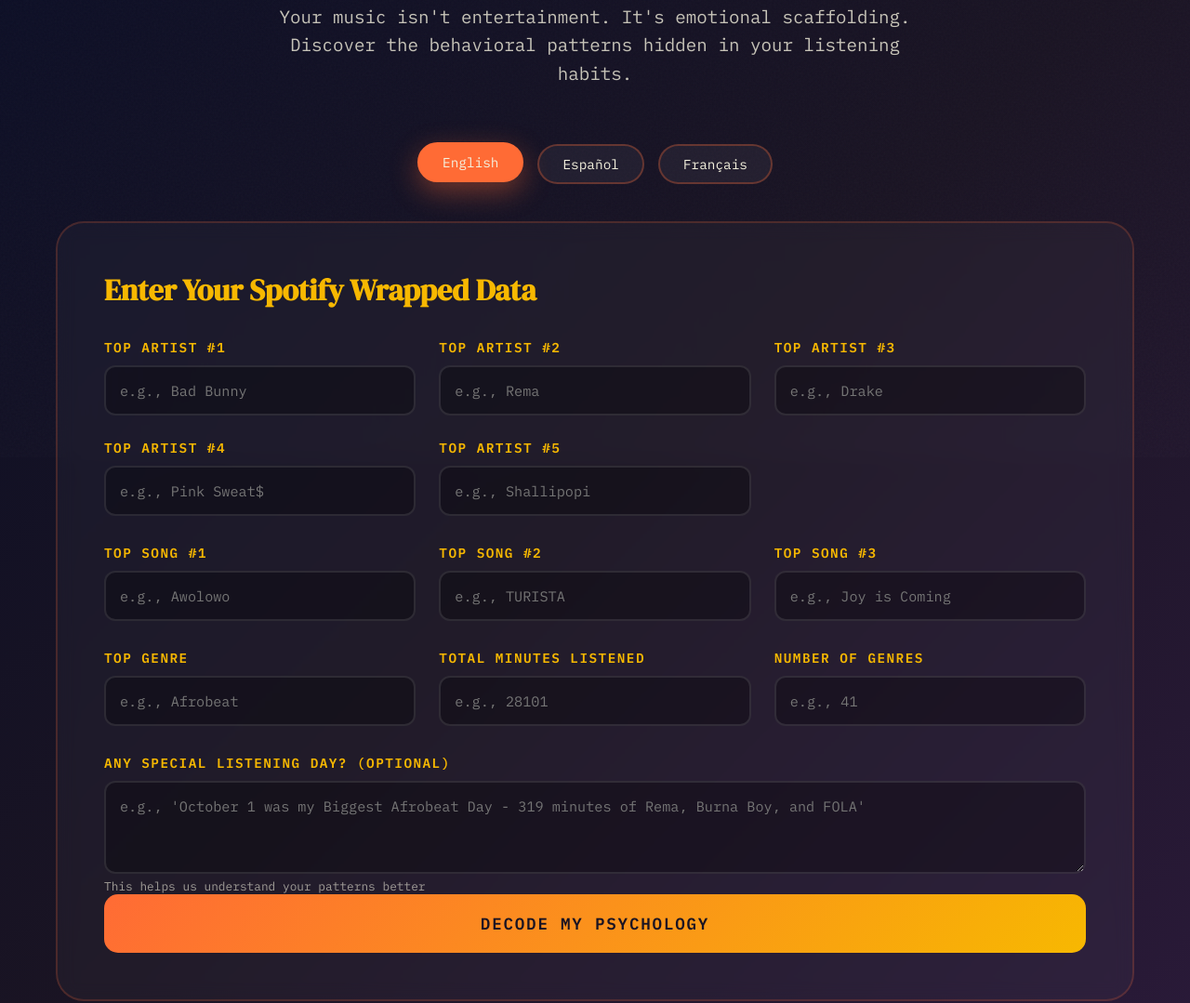
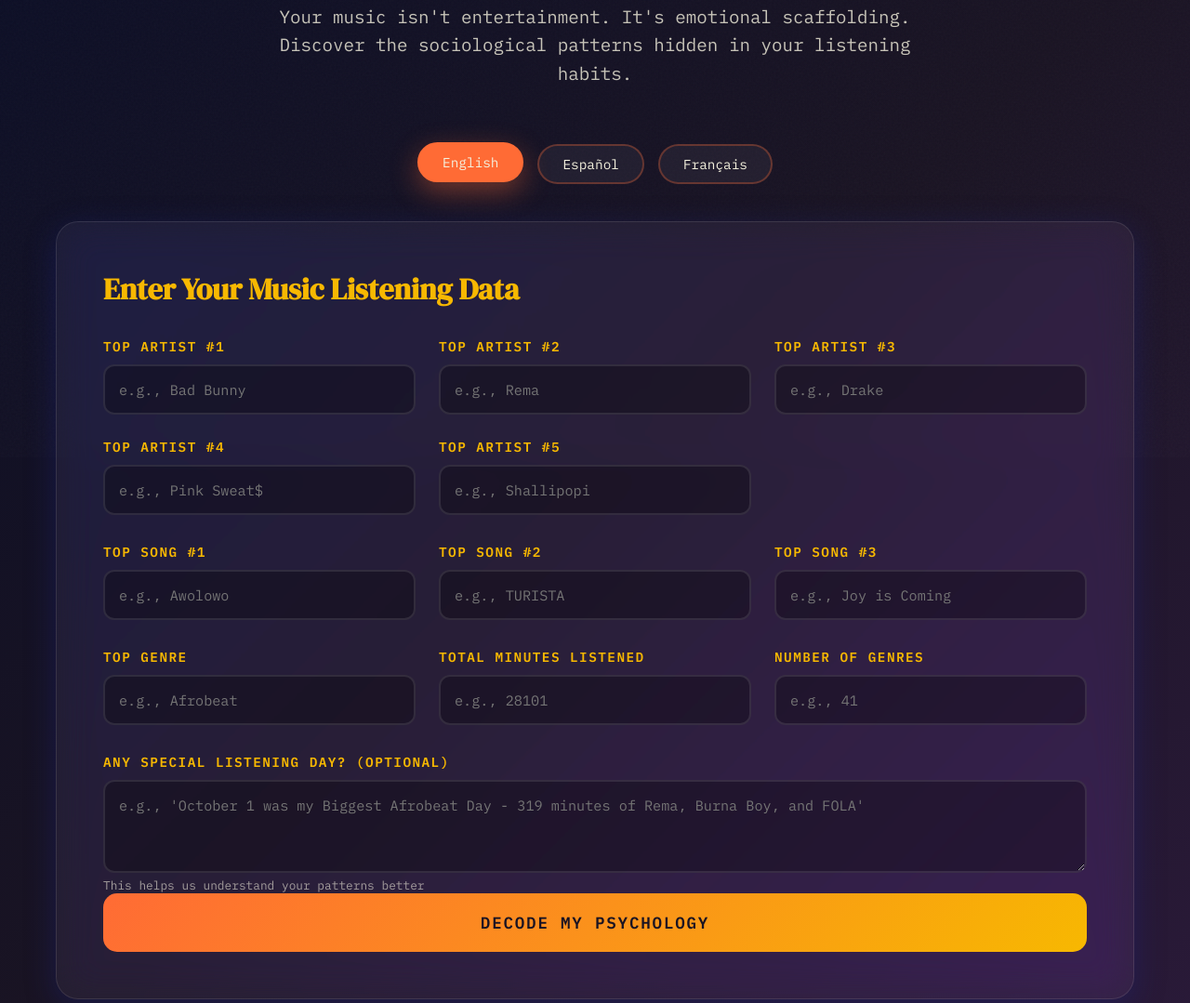
Before and after one commit to kisuf84/Resona, a plain HTML site: page index.html in a window 1280 px wide. Shown: the part 308-1387 px from the top of the page at 93% size. Drawn offline with Linux system fonts and the light colour scheme.

Commit message:
Add files via upload

```diff
--- a/index.html
+++ b/index.html
@@ -161,11 +161,13 @@
         }
 
         .form-section {
-            background: rgba(255, 255, 255, 0.03);
-            backdrop-filter: blur(10px);
-            border-radius: 30px;
+            background: rgba(255, 255, 255, 0.05);
+            backdrop-filter: blur(20px) saturate(180%);
+            -webkit-backdrop-filter: blur(20px) saturate(180%);
+            border-radius: 24px;
             padding: 50px;
-            border: 2px solid rgba(255, 107, 53, 0.2);
+            border: 1px solid rgba(255, 255, 255, 0.1);
+            box-shadow: 0 8px 32px 0 rgba(31, 38, 135, 0.37);
             margin-bottom: 40px;
             animation: fadeIn 1.2s ease-out;
         }
@@ -308,11 +310,13 @@
         }
 
         .insight-card {
-            background: rgba(255, 255, 255, 0.03);
-            backdrop-filter: blur(10px);
-            border-radius: 25px;
+            background: rgba(255, 255, 255, 0.05);
+            backdrop-filter: blur(20px) saturate(180%);
+            -webkit-backdrop-filter: blur(20px) saturate(180%);
+            border-radius: 20px;
             padding: 40px;
-            border: 2px solid rgba(255, 107, 53, 0.2);
+            border: 1px solid rgba(255, 255, 255, 0.1);
+            box-shadow: 0 8px 32px 0 rgba(31, 38, 135, 0.37);
             margin-bottom: 30px;
             transition: all 0.4s ease;
             position: relative;
@@ -333,8 +337,8 @@
 
         .insight-card:hover {
             transform: translateY(-5px);
-            border-color: var(--primary);
-            box-shadow: 0 20px 60px rgba(255, 107, 53, 0.3);
+            border-color: rgba(255, 255, 255, 0.2);
+            box-shadow: 0 12px 48px 0 rgba(255, 107, 53, 0.2);
         }
 
         .insight-card:hover::before {
@@ -500,7 +504,7 @@
             <p class="brand-subtitle">Decode Your Emotional Operating System</p>
             <p class="tagline">
                 Your music isn't entertainment. It's emotional scaffolding.
-                Discover the behavioral patterns hidden in your listening habits.
+                Discover the sociological patterns hidden in your listening habits.
             </p>
         </header>
 
@@ -511,7 +515,7 @@
         </div>
 
         <div class="form-section">
-            <h2 id="form-title">Enter Your Spotify Wrapped Data</h2>
+            <h2 id="form-title">Enter Your Music Listening Data</h2>
             <form id="wrapped-form">
                 <div class="form-grid">
                     <div class="form-group">
@@ -630,33 +634,33 @@
         // Language translations
         const translations = {
             en: {
-                formTitle: "Enter Your Spotify Wrapped Data",
-                tagline: "Your music isn't entertainment. It's emotional scaffolding. Discover the behavioral patterns hidden in your listening habits.",
+                formTitle: "Enter Your Music Listening Data",
+                tagline: "Your music isn't entertainment. It's emotional scaffolding. Discover the sociological patterns hidden in your listening habits.",
                 analyzeBtn: "Decode My Psychology",
                 loadingText: "Analyzing your musical psychology...",
                 loadingSubtext: "Detecting patterns, decoding behavior",
-                specialDayLabel: "Any Special Listening Day? (Optional)",
-                specialDayPlaceholder: "e.g., 'October 1 was my Biggest Afrobeat Day - 319 minutes of Rema, Burna Boy, and FOLA'",
+                specialDayLabel: "Any Notable Listening Pattern? (Optional)",
+                specialDayPlaceholder: "e.g., 'October 1 was my heaviest Afrobeat day - 319 minutes of Rema, Burna Boy, and FOLA'",
                 specialDayHelper: "This helps us understand your patterns better"
             },
             es: {
-                formTitle: "Ingresa Tus Datos de Spotify Wrapped",
-                tagline: "Tu música no es entretenimiento. Es andamiaje emocional. Descubre los patrones de comportamiento ocultos en tus hábitos de escucha.",
+                formTitle: "Ingresa Tus Datos de Escucha Musical",
+                tagline: "Tu música no es entretenimiento. Es andamiaje emocional. Descubre los patrones sociológicos ocultos en tus hábitos de escucha.",
                 analyzeBtn: "Decodifica Mi Psicología",
                 loadingText: "Analizando tu psicología musical...",
                 loadingSubtext: "Detectando patrones, decodificando comportamiento",
-                specialDayLabel: "¿Algún Día de Escucha Especial? (Opcional)",
-                specialDayPlaceholder: "ej., 'El 1 de octubre fue mi Día Más Afrobeat - 319 minutos de Rema, Burna Boy y FOLA'",
+                specialDayLabel: "¿Algún Patrón de Escucha Notable? (Opcional)",
+                specialDayPlaceholder: "ej., 'El 1 de octubre fue mi día más Afrobeat - 319 minutos de Rema, Burna Boy y FOLA'",
                 specialDayHelper: "Esto nos ayuda a entender mejor tus patrones"
             },
             fr: {
-                formTitle: "Entrez Vos Données Spotify Wrapped",
-                tagline: "Votre musique n'est pas un divertissement. C'est un échafaudage émotionnel. Découvrez les schémas comportementaux cachés dans vos habitudes d'écoute.",
+                formTitle: "Entrez Vos Données d'Écoute Musicale",
+                tagline: "Votre musique n'est pas un divertissement. C'est un échafaudage émotionnel. Découvrez les schémas sociologiques cachés dans vos habitudes d'écoute.",
                 analyzeBtn: "Décoder Ma Psychologie",
                 loadingText: "Analyse de votre psychologie musicale...",
                 loadingSubtext: "Détection des motifs, décodage du comportement",
-                specialDayLabel: "Un Jour d'Écoute Spécial? (Optionnel)",
-                specialDayPlaceholder: "ex., 'Le 1er octobre était mon Plus Grand Jour Afrobeat - 319 minutes de Rema, Burna Boy et FOLA'",
+                specialDayLabel: "Un Modèle d'Écoute Notable? (Optionnel)",
+                specialDayPlaceholder: "ex., 'Le 1er octobre était mon plus grand jour Afrobeat - 319 minutes de Rema, Burna Boy et FOLA'",
                 specialDayHelper: "Cela nous aide à mieux comprendre vos habitudes"
             }
         };
```
